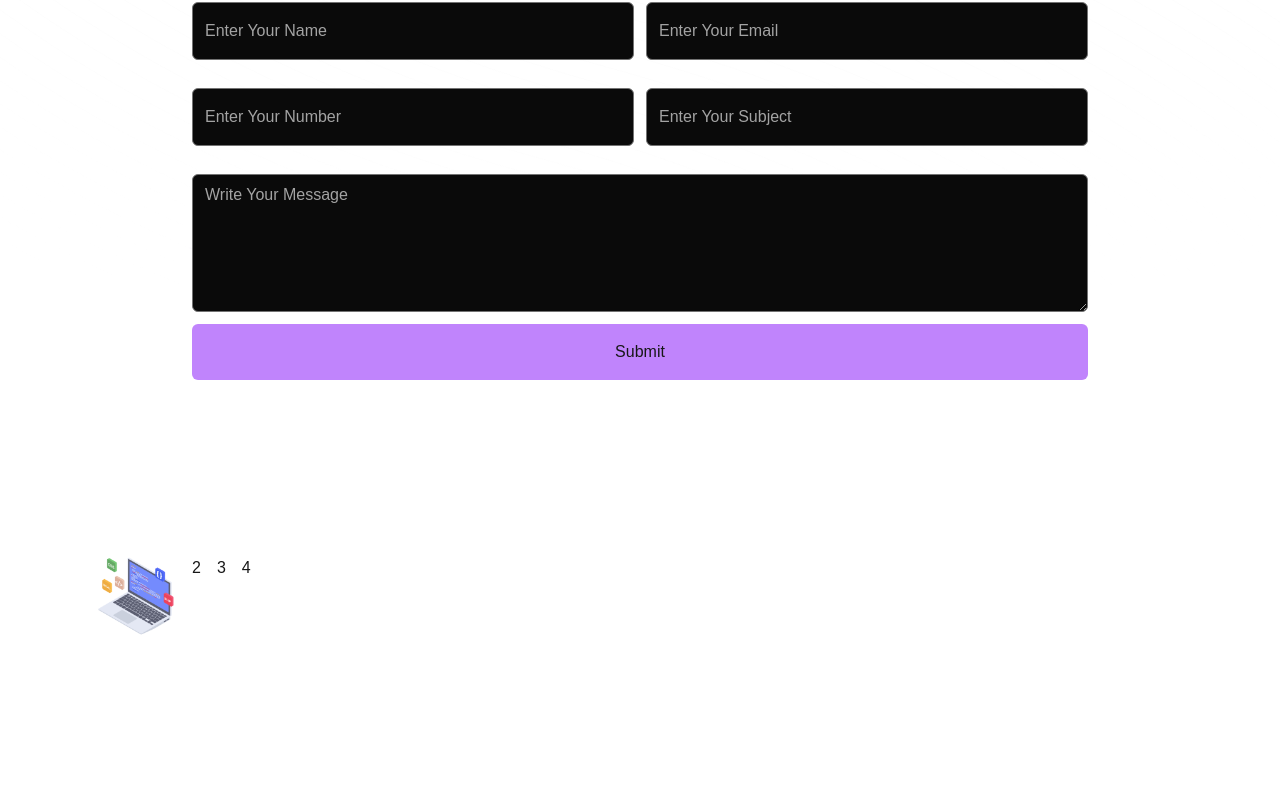
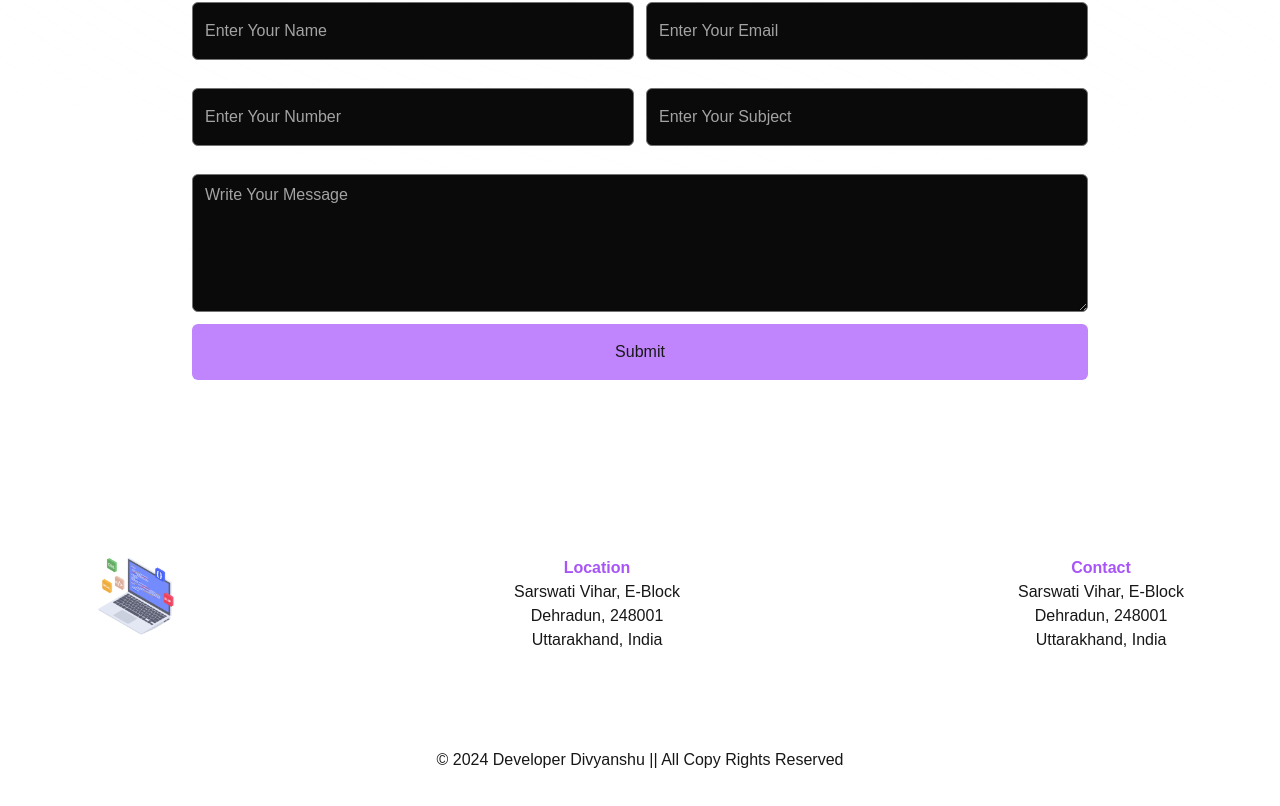
Before and after one commit to code-with-divyanshu/developer_divyanshu, a Next.js app: page / in a window 1280 px wide. Shown: the part 9392-10198 px from the top of the page. Before the commit the page ends 10124 px from the top, so only its background shows below. Built offline with nearby package versions, Linux system fonts and the light colour scheme.

Commit message:
Modify Footer Component

```diff
--- a/components/Footer.tsx
+++ b/components/Footer.tsx
@@ -3,13 +3,27 @@ import React from "react";
 
 const Footer = () => {
   return (
-    <div className="flex flex-col lg:flex-row gap-4 lg:p-24 md:p-16 p-6">
-      <div className="">
-        <Image src="/web-development.png" alt="Logo" width={80} height={80} />
+    <div className="mb-20">
+      <div className="flex sm:flex-row flex-col items-center justify-between lg:items-start lg:flex-row gap-4 lg:p-24 md:p-16 p-6">
+        <div className="">
+          <Image src="/web-development.png" alt="Logo" width={80} height={80} />
+        </div>
+        <div className="text-center">
+          <h2 className="text-purple-500 font-bold">Location</h2>
+          <p>Sarswati Vihar, E-Block</p>
+          <p>Dehradun, 248001</p>
+          <p>Uttarakhand, India</p>
+        </div>
+        <div className="text-center">
+          <h2 className="text-purple-500 font-bold">Contact</h2>
+          <p>Sarswati Vihar, E-Block</p>
+          <p>Dehradun, 248001</p>
+          <p>Uttarakhand, India</p>
+        </div>
       </div>
-      <div className="">2</div>
-      <div className="">3</div>
-      <div className="">4</div>
+      <div className="text-center">
+        <p>© 2024 Developer Divyanshu || All Copy Rights Reserved</p>
+      </div>
     </div>
   );
 };
```
